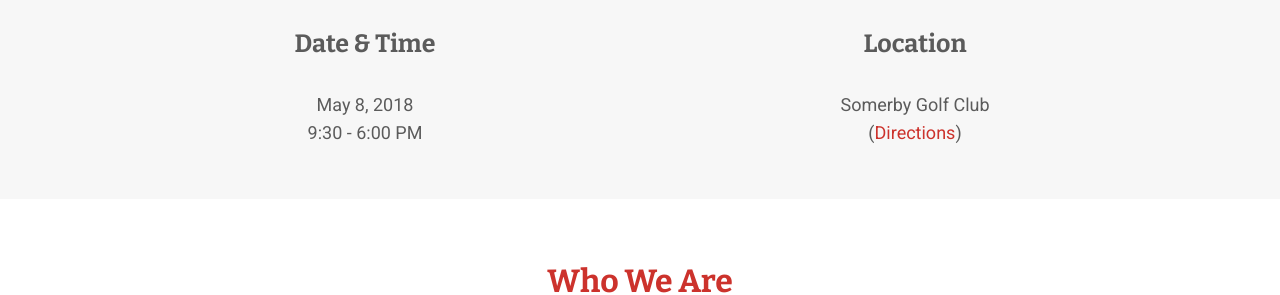
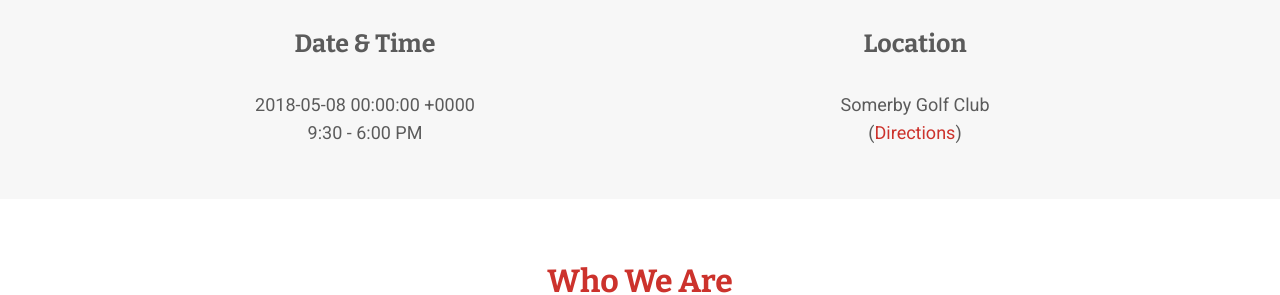
Before and after one commit to bendrick92/kids-cup-website, a Jekyll site: the page built from index.md, in a window 1280 px wide and 900 px high, scrolled down 645 px. Shown: the part 166-461 px from the top of the window. Built offline with Jekyll 4.4.1, drawn with Linux system fonts in a browser that asks for light colours; nearby versions of some CDN libraries.

Commit message:
Updated Config

```diff
--- a/_config.yml
+++ b/_config.yml
@@ -18,15 +18,17 @@ markdown: kramdown
 plugins:
 - jekyll-feed
 next_event:
-  date: May 8, 2018
+  date: 2018-05-08 00:00:00.000000000 Z
   time: 9:30 - 6:00 PM
   location: Somerby Golf Club
   directions_url: https://www.google.com/maps/dir//''/@44.0477542,-92.6697751,13z/data=!4m8!4m7!1m0!1m5!1m1!1s0x87f742b8acef5c79:0xe0c57d3c2c3b35dd!2m2!1d-92.6347557!2d44.0476979
 who_we_are:
   content: |
     What began in 1997 as the Miracle Marathon has evolved over the past two decades to the Kid’s Cup Golf Tournament. In the beginning, Mark and Sheryl Tasler simply donated $10,000 to the Miracle Marathon, but with much thought they realized their dollars could go much further.  Rather than donate a lump sum, they began sponsoring the tournament.
+
     In turn, rather than raise money per hole played, the tournament’s format was changed and golfers began fundraising.  With this transition, the Tasler’s saw their $10,000 donation grow more than tenfold.
     Guided by a small group of volunteers, the tournament is on its 22nd year, and has raised over $1.5 million.  Initially benefitting Mayo Clinic Children’s Center and Gillette Children’s Hospital, in 2012 Kid’s Cup decided all proceeds should stay local and has since benefitted Mayo Clinic and Prenatal and Infant Care at Olmsted Medical Center.  Now, when we say “benefitting” we mean 100% of the money raised go directly to these two organizations.
+
     How can that be you wonder?  The Kid’s Cup Golf Tournament is funded by the owners of our local [Express Employment Professionals](http://www.expresspros.com) which includes green fees, carts, gifts for the golfers, breakfast, and dinner. In addition, many local businesses step forward with generous donations and volunteers.
   image: "/uploads/players_1.jpg"
 sponsors:
```
